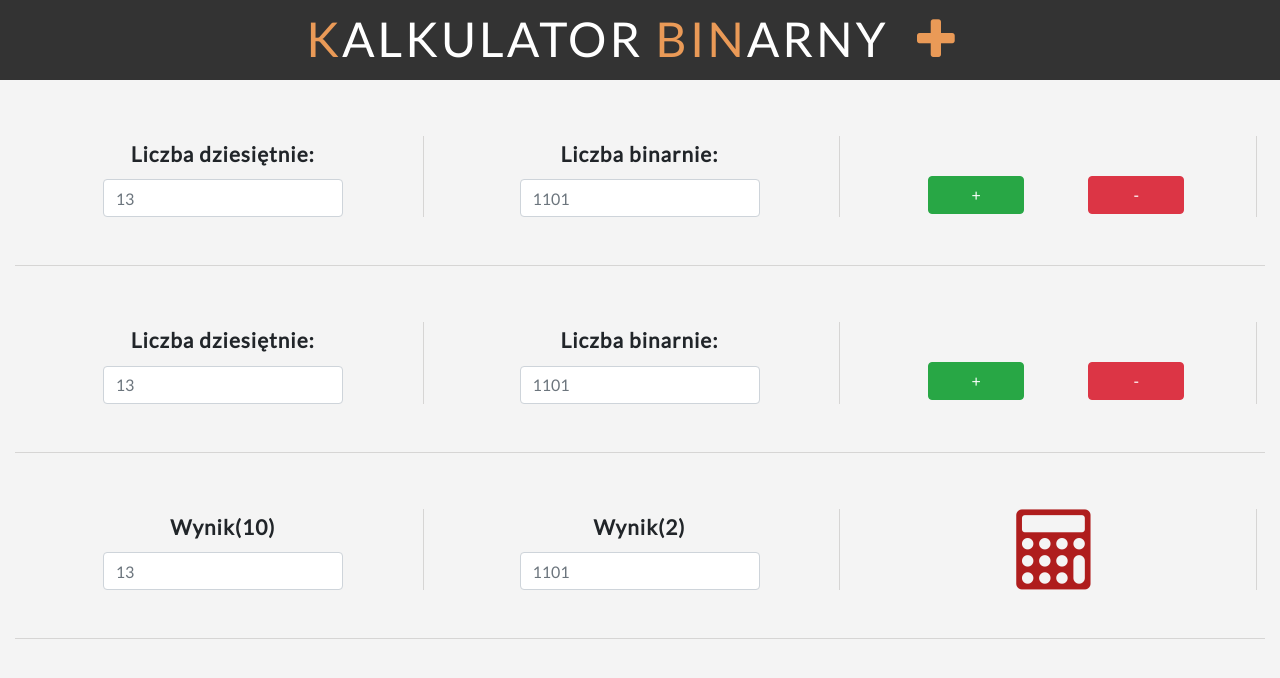
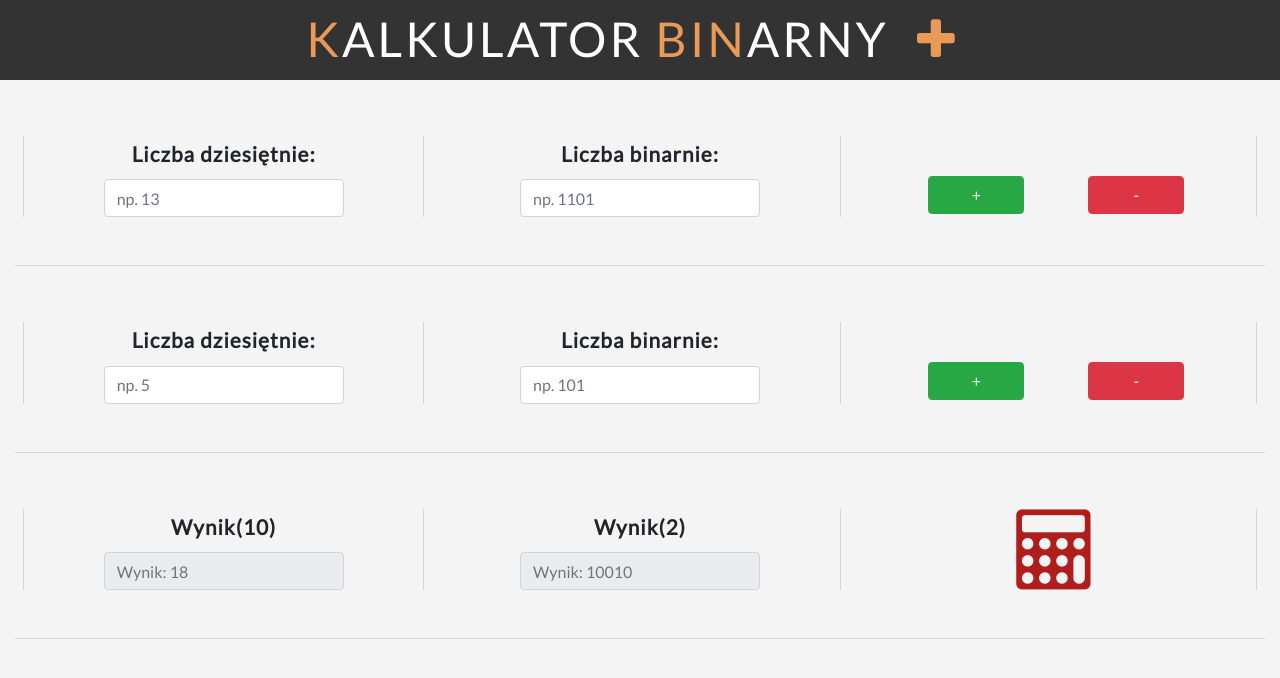
Before and after one commit to Belsonn/binaryCalc, an Angular app: page / in a window 1280 px wide. Shown: the top 678 px of the page. Built offline with nearby package versions, Linux system fonts and the light colour scheme.

Commit message:
Functionality added, buttons still dont work

```diff
--- a/src/app/calc/calc.component.css
+++ b/src/app/calc/calc.component.css
@@ -21,7 +21,7 @@
     margin-right: auto;
 
 }
-.myCol:first-child{
+.my-col:first-child{
     border-left: 1px #D6D5D4 solid;
 }
 
--- a/src/app/calc/calc.component.html
+++ b/src/app/calc/calc.component.html
@@ -2,11 +2,11 @@
     <div class="row">
         <div class="col-sm my-col">
           <Label>Liczba dziesiętnie:</Label>
-          <input type="text" class="form-control userInput" placeholder="13">
+          <input type="text" class="form-control userInput" placeholder="np. 13" [(ngModel)]="numberOneDec" (keyup) = "makeCalcDec()" (keydown) = "checkNumberDecimal($event)">
         </div>
         <div class="col-sm my-col">
         <Label>Liczba binarnie:</Label>
-        <input type="text" class="form-control userInput" placeholder="1101">
+        <input type="text" class="form-control userInput" placeholder="np. 1101" [(ngModel)]="numberOneBin" (keyup) = "makeCalcBin()" (keydown)= "checkNumberBin($event)">
         </div>
         <div class="col-sm my-col">
           <button class="btn btn-success">+</button>
@@ -16,11 +16,11 @@
     <div class="row">
         <div class="col-sm my-col">
           <Label>Liczba dziesiętnie:</Label>
-          <input type="text" class="form-control userInput" placeholder="13">
+          <input type="text" class="form-control userInput" placeholder="np. 5" [(ngModel)]="numberTwoDec" (keyup) = "makeCalcDec()" (keydown) = "checkNumberDecimal($event)">
         </div>
         <div class="col-sm my-col">
         <Label>Liczba binarnie:</Label>
-        <input type="text" class="form-control userInput" placeholder="1101">
+        <input type="text" class="form-control userInput" placeholder="np. 101" [(ngModel)]="numberTwoBin" (keyup) = "makeCalcBin()" (keydown)= "checkNumberBin($event)">
         </div>
         <div class="col-sm my-col">
           <button class="btn btn-success">+</button>
@@ -30,11 +30,11 @@
     <div class="row">
         <div class="col-sm my-col">
           <Label>Wynik(10)</Label>
-          <input type="text" class="form-control userInput" placeholder="13">
+          <input type="text" class="form-control userInput" placeholder="Wynik: 18" readonly [(ngModel)]="sumDec">
         </div>
         <div class="col-sm my-col">
         <Label>Wynik(2)</Label>
-        <input type="text" class="form-control userInput" placeholder="1101">
+        <input type="text" class="form-control userInput" placeholder="Wynik: 10010" readonly [(ngModel)]="sumBin">
         </div>
         <div class="col-sm my-col background-dark">
             <div><i class="fa fa-calculator fa-5x calc-icon" aria-hidden="true"></i></div>
--- a/src/app/calc/calc.component.ts
+++ b/src/app/calc/calc.component.ts
@@ -1,32 +1,75 @@
-import { Component, OnInit } from '@angular/core';
+import { Component, OnInit } from "@angular/core";
+import { parse } from "querystring";
 
 @Component({
-  selector: 'app-calc',
-  templateUrl: './calc.component.html',
-  styleUrls: ['./calc.component.css']
+  selector: "app-calc",
+  templateUrl: "./calc.component.html",
+  styleUrls: ["./calc.component.css"]
 })
 export class CalcComponent implements OnInit {
-  numberOneBin = '';
-  numberTwoBin = '';
-  numberOneDecimal = '';
-  numberTwoDecimal = '';
-  sum = '';
-  constructor() { }
+  numberOneBin = "";
+  numberTwoBin = "";
+  numberOneDec = "";
+  numberTwoDec = "";
+  sumBin = "";
+  sumDec = "";
+  constructor() {}
 
-  ngOnInit() {
+  ngOnInit() {}
+
+  calcSumBin() {
+    if (this.numberOneBin !== "" && this.numberTwoBin !== "") {
+      let sum = parseInt(this.sumDec, 10);
+      this.sumBin = sum.toString(2);
+    }
   }
 
-  calcSum(){
-    let number1 = parseInt(this.numberOne,2);
-    let number2 = parseInt(this.numberTwo, 2);
-    let sum1 = number1 + number2;
-    return this.sum = sum1.toString(2);
+  calcSumDec() {
+    if (this.numberOneDec !== "" && this.numberTwoDec !== "") {
+      let sum = parseInt(this.numberOneDec) + parseInt(this.numberTwoDec);
+      this.sumDec = sum.toString();
+    }
+  }
+  convertToBinary() {
+    if(this.numberOneDec!== ""){
+      let number1 = parseInt(this.numberOneDec, 10);
+      this.numberOneBin = number1.toString(2);
+    }
+    if(this.numberTwoDec!== ""){
+      let number2 = parseInt(this.numberTwoDec, 10);
+      this.numberTwoBin = number2.toString(2);
+    }
+  }
+  convertToDecimal() {
+    if(this.numberOneBin!== ""){
+      let number1 = parseInt(this.numberOneBin, 2);
+      this.numberOneDec = number1.toString(10);
+    }
+    if(this.numberTwoBin!== ""){
+      let number2 = parseInt(this.numberTwoBin, 2);
+      this.numberTwoDec = number2.toString(10);
+    }
   }
 
-  checkNumber(event) {
-    if(event.key !== '1' && event.key !== 'Backspace' && event.key !== '0') {
+  makeCalcDec(){
+    this.convertToBinary();
+    this.calcSumDec();
+    this.calcSumBin();
+  }
+  makeCalcBin(){
+    this.convertToDecimal();
+    this.calcSumDec();
+    this.calcSumBin();
+  }
+
+  checkNumberBin(event) {
+    if (event.key !== "1" && event.key !== "Backspace" && event.key !== "0") {
       event.preventDefault();
     }
   }
-
+  checkNumberDecimal(event) {
+    if (event.key !== "1" && event.key !== "Backspace" && event.key !== "0" && event.key !== "2" && event.key !== "3" && event.key !== "4" && event.key !== "5" && event.key !== "6" && event.key !== "7" && event.key !== "8" && event.key !== "9") {
+      event.preventDefault();
+    }
+  }
 }
```
